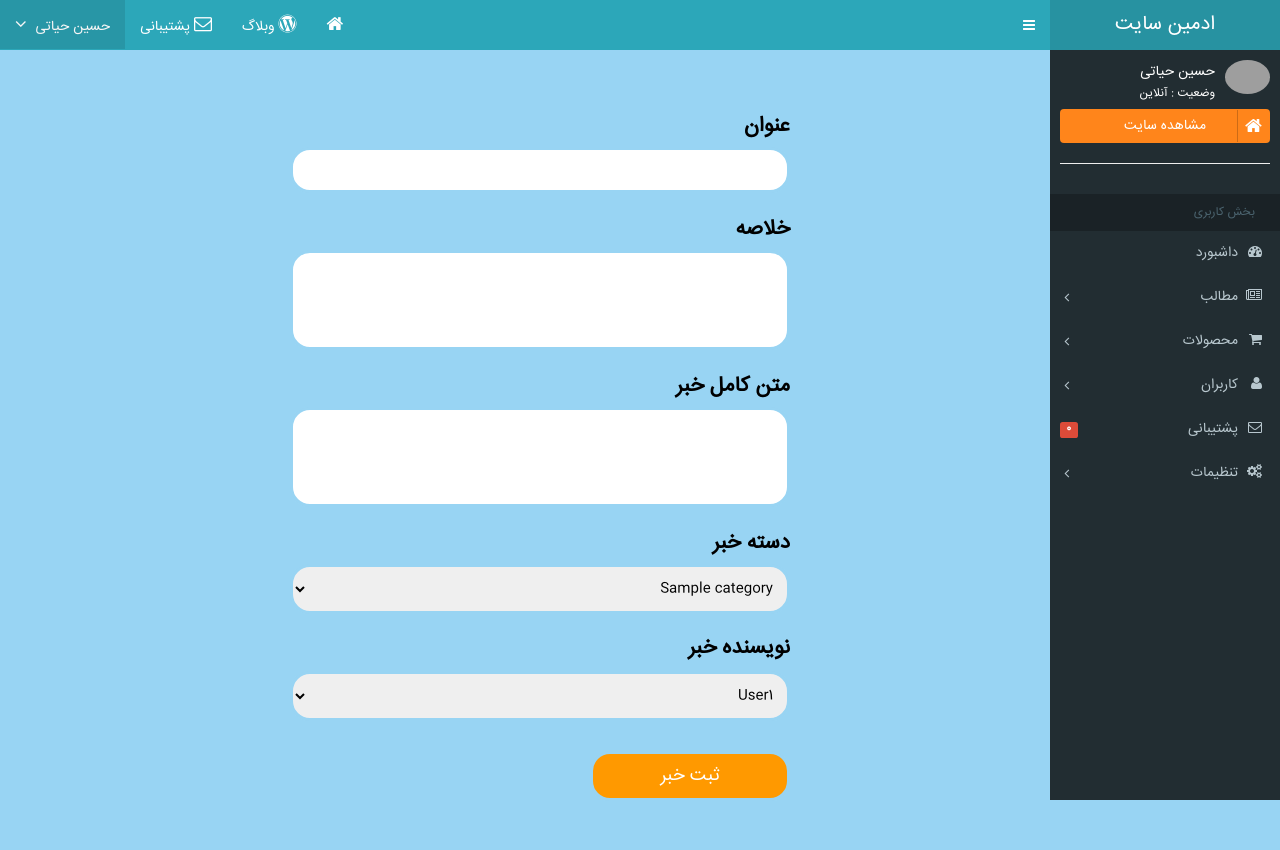
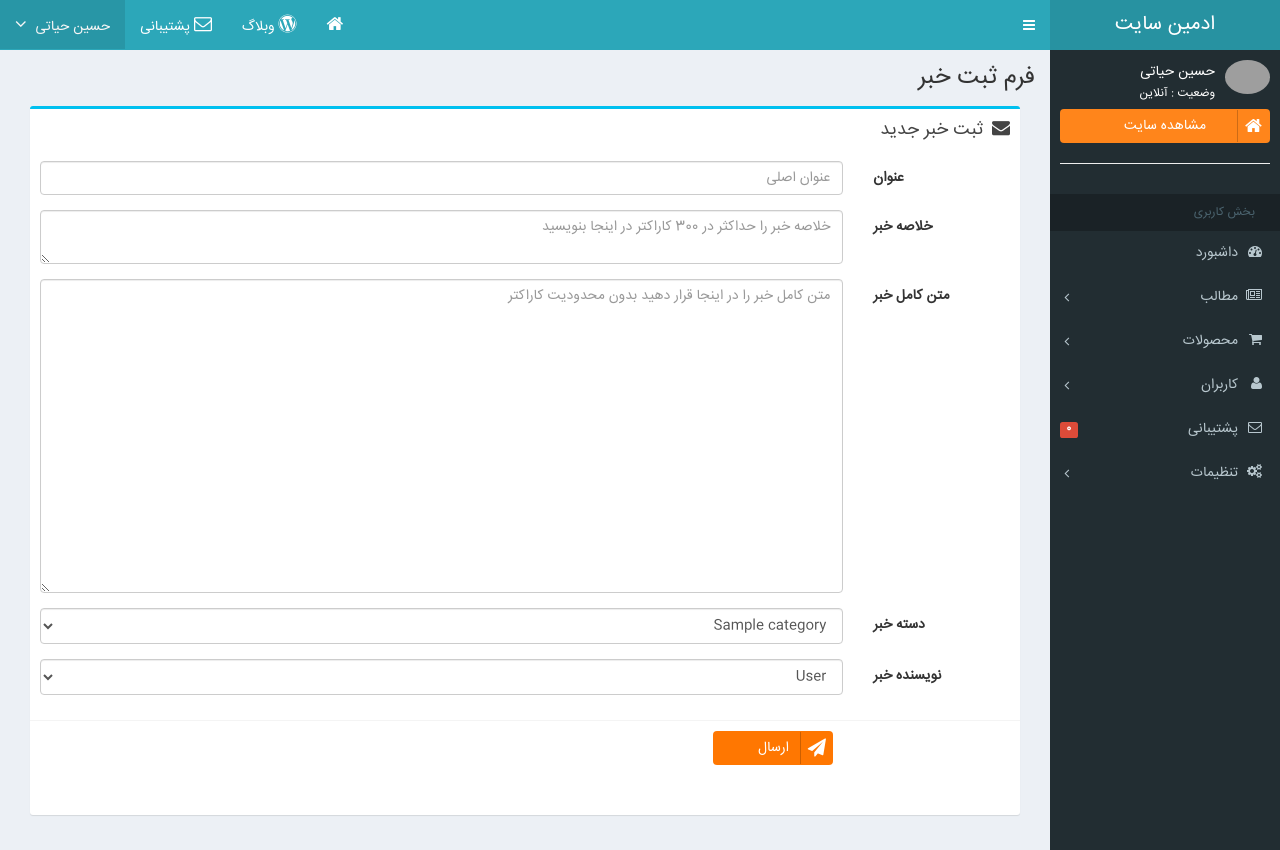
Before and after one commit to narmafzarkar/alirezamahjoor, a PHP site: page /Admin/Dashboard/news-page.php in a window 1280 px wide. Run offline with PHP 8.4, Linux system fonts and the light colour scheme; tables that the repository leaves empty or names only in its code hold one stand-in row (values such as "Sample post"); data that the repository does not hold is empty; grey boxes are pictures that could not be loaded.

Commit message:
new form for news_page

```diff
--- a/Admin/Dashboard/Content/form.css
+++ /dev/null
@@ -1,165 +0,0 @@
-/*@import url(https://fonts.googleapis.com/css?family=Sniglet|Raleway:900);*/
-
-
-body, html{
-    height: 100%;
-    padding: 0;
-    margin: 0;
-    font-family: 'Sniglet', cursive;
-}
-
-
-/* Animation webkit */
-@-webkit-keyframes myfirst
-{
-    0% {margin-left: -235px}
-    90% {margin-left: 100%;}
-    100% {margin-left: 100%;}
-}
-
-/* Animation */
-@keyframes myfirst
-{
-    0% {margin-left: -235px}
-    70% {margin-left: 100%;}
-    100% {margin-left: 100%;}
-}
-
-.fish{
-
-    width: 235px;
-    height: 104px;
-    margin-left: -235px;
-    position: absolute;
-    animation: myfirst 24s;
-    -webkit-animation: myfirst 24s;
-    animation-iteration-count: infinite;
-    -webkit-animation-iteration-count: infinite;
-    animation-timing-function: linear;
-    -webkit-animation-timing-function: linear;
-}
-
-#fish{
-    top: 120px;
-}
-
-#fish2{
-    top: 260px;
-    animation-delay: 12s;
-    -webkit-animation-delay: 12s;
-}
-
-
-
-
-#form{
-    height: 100%;
-    background-color: #98d4f3;
-    overflow: hidden;
-    position: relative;
-
-}
-form{
-    margin: 0 auto;
-    width: 300px;
-    padding-top: 40px;
-    color: black;
-    position: relative;
-
-
-}
-label, input, textarea{
-    display: block;
-}
-input,textarea,select{
-    width: 500px;
-    border: none;
-    border-radius: 20px;
-    /*outline: none;*/
-    padding: 10px;
-    font-family: 'Sniglet', cursive;
-    font-size: 1em;
-    color: #676767;
-    transition: border 0.5s;
-    -webkit-transition: border 0.5s;
-    -moz-transition: border 0.5s;
-    -o-transition: border 0.5s;
-    border: solid 3px #98d4f3;
-    -webkit-box-sizing:border-box;
-    -moz-box-sizing:border-box;
-    box-sizing:border-box;
-
-}
-
-input:focus, textarea:focus{
-    border: solid 3px #77bde0;
-}
-
-textarea{
-    height: 100px;
-    resize: none;
-    overflow: auto;
-}
-input[type="submit"]{
-    width: 200px;
-    background-color: #F90;
-    color: white;
-    height: 50px;
-    cursor: pointer;
-    margin-top: 30px;
-    font-size: 1.29em;
-    font-family: 'Sniglet', cursive;
-    -webkit-transition: background-color 0.5s;
-    -moz-transition: background-color 0.5s;
-    -o-transition: background-color 0.5s;
-    transition: background-color 0.5s;
-}
-input[type="reset"]{
-    width: 200px;
-    font-size: 1.29em;
-
-    background-color: #F90;
-    color: black;
-    height: 50px;
-    cursor: pointer;
-    font-family: 'Sniglet', cursive;
-    -webkit-transition: background-color 0.5s;
-    -moz-transition: background-color 0.5s;
-    -o-transition: background-color 0.5s;
-    transition: background-color 0.5s;
-}
-input[type="submit"]:hover{
-    background-color: #e58f0e;
-
-}
-input[type="reset"]:hover{
-    background-color: #e58f0e;
-
-}
-label{
-    font-size: 1.5em;
-    margin-top: 20px;
-    padding-left: 20px;
-}
-.formgroup, .formgroup-active, .formgroup-error{
-    background-repeat: no-repeat;
-    background-position: right bottom;
-    background-size: 10.5%;
-    transition: background-image 0.7s;
-    -webkit-transition: background-image 0.7s;
-    -moz-transition: background-image 0.7s;
-    -o-transition: background-image 0.7s;
-    width: 566px;
-    padding-top: 2px;
-}
-
-/*.formgroup{*/
-    /*background-image: url('http://www.geertjanhendriks.nl/codepen/form/pixel.gif');*/
-/*}*/
-/*.formgroup-active{*/
-    /*background-image: url('http://www.geertjanhendriks.nl/codepen/form/octo.png');*/
-/*}*/
-/*.formgroup-error{*/
-    /*background-image: url('http://www.geertjanhendriks.nl/codepen/form/octo-error.png');*/
-    /*color: red;*/
-/*}*/
--- a/Admin/Dashboard/news-page.php
+++ b/Admin/Dashboard/news-page.php
@@ -1,61 +1,87 @@
 <html>
-<link href="Content/form.css" rel="stylesheet"/>
+<!--<link href="Content/form.css" rel="stylesheet"/>-->
 <?php include 'header.php' ?>
 
 <body>
-
-<div id="form">
-
-
-    <div class="fish" id="fish"></div>
-    <div class="fish" id="fish2"></div>
-
-    <form id="waterform" action="#" method="post">
-
-        <div class="formgroup" id="name-form">
-            <label for="name">عنوان </label>
-            <input type="text" id="name" name="title" />
+<div class="content-wrapper">
+    <section class="content-header">
+        <h1>
+فرم ثبت خبر        </h1>
+    </section>
+    <section class="content">
+        <div class="row">
+            <div class="col-xs-12">
+                <div class="col-lg-12 connectedSortable">
+                    <div class="box box-info">
+                        <form action="#" method="post">
+                            <input name="__RequestVerificationToken" type="hidden" value="P-atNtfo9AX6JSBUmgpKSnvuHdLzQ_gbeNH5fEZCbidkNkKadZIV-Dri5S9ZH2y2sYG1lSCx1T6QZ37HptX_ZDYJyRg5HzR2W7RsbrQyRDwxK5PNMBvPCboSHR0_ocosV6MG5JmZ3iz8j1gnCHW9PQ2" /> <div class="box-header">
+                                <i class="fa fa-envelope"></i>
+                                <h3 class="box-title">ثبت خبر جدید</h3>
+                            </div>
+                            <div class="box-body">
+                                <div class="form-horizontal">
+                                    <div class="form-group">
+                                        <label class="control-label col-md-2" for="Title">عنوان </label>
+                                        <div class="col-md-10">
+                                            <input class="form-control text-box single-line" data-val="true" data-val-length="طول عنوان تیکت بایست 550 و حداکثر 550 حرف باشد" data-val-length-max="550" data-val-required="پر کردن فیلد &#39;عنوان تیکت&#39; الزامیست." id="Title" name="title" placeholder="عنوان اصلی" type="text" value="" />
+                                            <span class="field-validation-valid text-danger" data-valmsg-for="Title" data-valmsg-replace="true"></span>
+                                        </div>
                                     </div>
 
-        <div class="formgroup" id="message-form">
-            <label for="message">خلاصه </label>
-            <textarea id="message" name="summary"></textarea>
+                                    <div class="form-group">
+                                        <label class="control-label col-md-2" for="Note">خلاصه خبر</label>
+                                        <div class="col-md-10">
+                                            <textarea class="form-control text-box multi-line" data-val="true" data-val-length="طول سوال یا مشکل بایست 1550 و حداکثر 1550 حرف باشد" data-val-length-max="1550" data-val-required="پر کردن فیلد &#39;خلاصه خبر&#39; الزامیست." id="Note" name="summary" placeholder="خلاصه خبر را حداکثر در 300 کاراکتر در اینجا بنویسید" rows="2"></textarea>
+                                            <span class="field-validation-valid text-danger" data-valmsg-for="Note" data-valmsg-replace="true"></span>
                                         </div>
-
-        <div class="formgroup" id="message-form">
-            <label for="message">متن کامل خبر</label>
-            <textarea id="message" name="text"></textarea>
                                     </div>
-        <div class="formgroup" id="name-form">
-            <label for="category">دسته خبر </label>
-            <select   name="category" >
-
+                                    <div class="form-group">
+                                        <label class="control-label col-md-2" for="Note">متن کامل خبر</label>
+                                        <div class="col-md-10">
+                                            <textarea class="form-control text-box multi-line" data-val="true" data-val-length="طول سوال یا مشکل بایست 1550 و حداکثر 1550 حرف باشد" data-val-length-max="1550" data-val-required="پر کردن فیلد &#39;متن کامل خبر&#39; الزامیست." id="Note" name="text" placeholder="متن کامل خبر را در اینجا قرار دهید بدون محدودیت کاراکتر" rows="15"></textarea>
+                                            <span class="field-validation-valid text-danger" data-valmsg-for="Note" data-valmsg-replace="true"></span>
+                                        </div>
+                                    </div>
+                                    <div class="form-group">
+                                        <label class="control-label col-md-2" for="Section">دسته خبر</label>
+                                        <div class="col-md-10">
+                                            <select class="form-control" data-val="true" data-val-required="پر کردن فیلد &#39;دسته خبر&#39; الزامیست." id="Section" name="category">
                                                 <?php
                                                 $category_query=mysqli_query($connect,"SELECT id,title FROM t_category");
                                                 $category=mysqli_fetch_all($category_query,MYSQLI_ASSOC);
                                                 foreach ($category as $item1){
                                                     ?>
-                <option value="<?php $item1['id'] ?>"><?php echo $item1['title'] ?> </option>                <?php } ?>
+                                                    <option value="<?php echo $item1['id'] ?>"><?php echo $item1['title'] ?> </option>
+                                                <?php } ?>
+
                                             </select>
+                                            <span class="field-validation-valid text-danger" data-valmsg-for="Section" data-valmsg-replace="true"></span>
                                         </div>
-        <label for="category">نویسنده خبر </label>
+                                    </div>
+                                    <div class="form-group">
+                                        <label class="control-label col-md-2" for="Section">نویسنده خبر</label>
+                                        <div class="col-md-10">
+                                            <select class="form-control" data-val="true" data-val-required="پر کردن فیلد &#39;نویسنده&#39; الزامیست." id="Section" name="author">
+                                                <?php
+                                                $author_query=mysqli_query($connect,"SELECT t_user.id,fullname FROM t_user");
+                                                $author=mysqli_fetch_all($author_query,MYSQLI_ASSOC);
 
-        <div class="formgroup" id="name-form">
-            <select   name="author" >
-                <?php
-                $author_query=mysqli_query($connect,"SELECT fullname,id FROM t_user");
-                $author=mysqli_fetch_all($author_query,MYSQLI_ASSOC);
                                                 foreach ($author as $item){
                                                     ?>
 
-                <option value="<?php  $item['id']; ?>"><?php echo $item['fullname'],$item['id']; ?></option>
+                                                    <option value="<?php echo $item['id']; ?>"><?php echo $item['fullname']; ?></option>
                                                 <?php } ?>
+
                                             </select>
-
+                                            <span class="field-validation-valid text-danger" data-valmsg-for="Section" data-valmsg-replace="true"></span>
                                         </div>
-
-        <div>
-        <input type="submit" name="submit" value="ثبت خبر" />
+                                    </div>
+                                </div>
+                            </div>
+                            <div class="box-footer clearfix">
+                                <div class="col-md-10 col-md-offset-2">
+                                    <button type="submit" class="btn btn-labeled bg-orange-active" name="submit"> <i class="fa fa-send"></i> ارسال</button>
+                                </div>
                             </div>
                             <?php
 
@@ -64,6 +90,11 @@
                             $text=@$_POST['text'];
                             $cat_id=@$_POST['category'];
                             $user_id=@$_POST['author'];
+                            echo "<br>";
+                            print_r($_POST['category']);
+                            echo "<br>";
+                            print_r($_POST['author']);
+
 
                             if(isset($_POST['submit']))
                                 $insert_query=mysqli_query($connect,"INSERT INTO t_news(title,summary,text,id_cat,user_id)
@@ -72,11 +103,13 @@ VALUES('$title','$summary','$text','$cat_id','$user_id')");
 
                             ?>
                         </form>
+                    </div>
+                </div>
 
             </div>
-
-
-
+        </div>
+    </section>
+</div>
 
 </body>
 </html>
```
Lines whose indentation alone changed are shown as unchanged.
